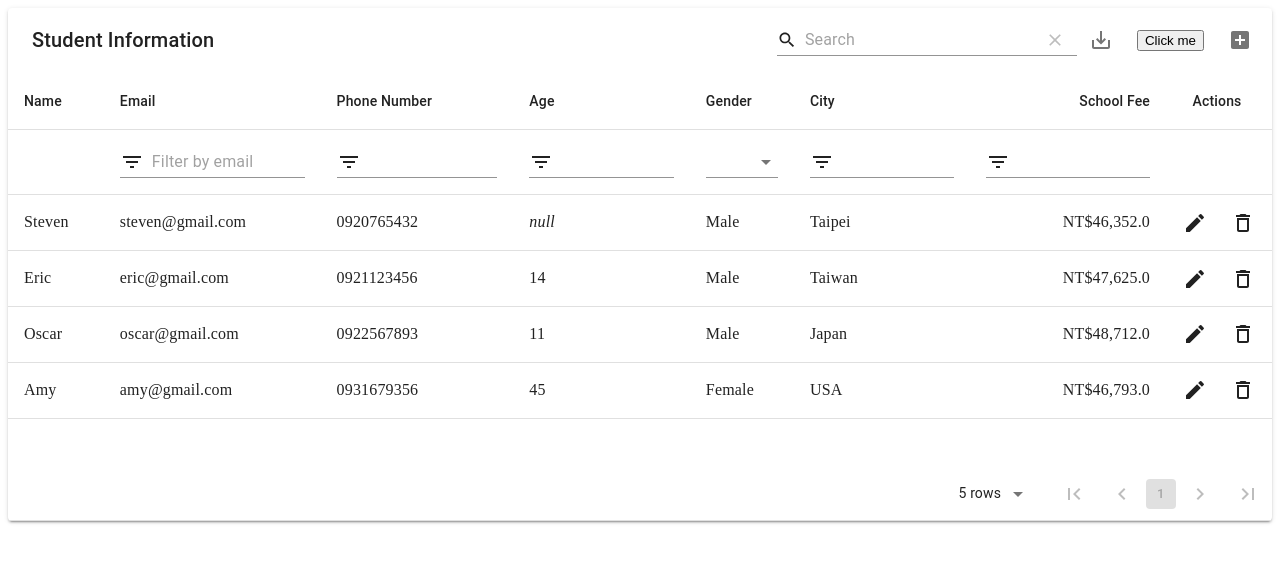
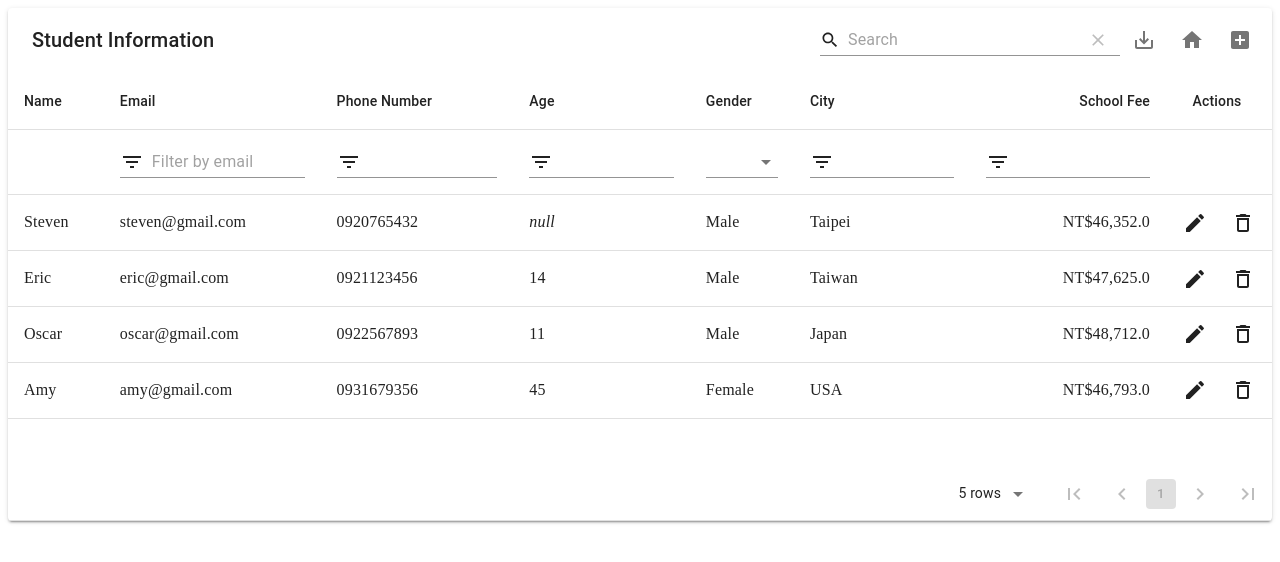
Before and after one commit to pluto123/material_table, a React (Create React App) app: page / in a window 1280 px wide. Shown: the top 562 px of the page. Built offline with nearby package versions, Linux system fonts and the light colour scheme.

Commit message:
使用 icon button

```diff
--- a/src/App.js
+++ b/src/App.js
@@ -15,6 +15,7 @@ import Remove from '@material-ui/icons/Remove';
 import SaveAlt from '@material-ui/icons/SaveAlt';
 import Search from '@material-ui/icons/Search';
 import ViewColumn from '@material-ui/icons/ViewColumn';
+import HomeIcon from '@material-ui/icons/Home';
 
 const tableIcons = {
   Add: forwardRef((props, ref) => <AddBox {...props} ref={ref} />),
@@ -109,7 +110,7 @@ function App() {
         }}
         actions={[
           {
-            icon:()=><button>Click me</button>,
+            icon:()=><HomeIcon />,
             tooltip: "Click me",
             onClick:(event)=>console.log(event),
             isFreeAction: true
```
